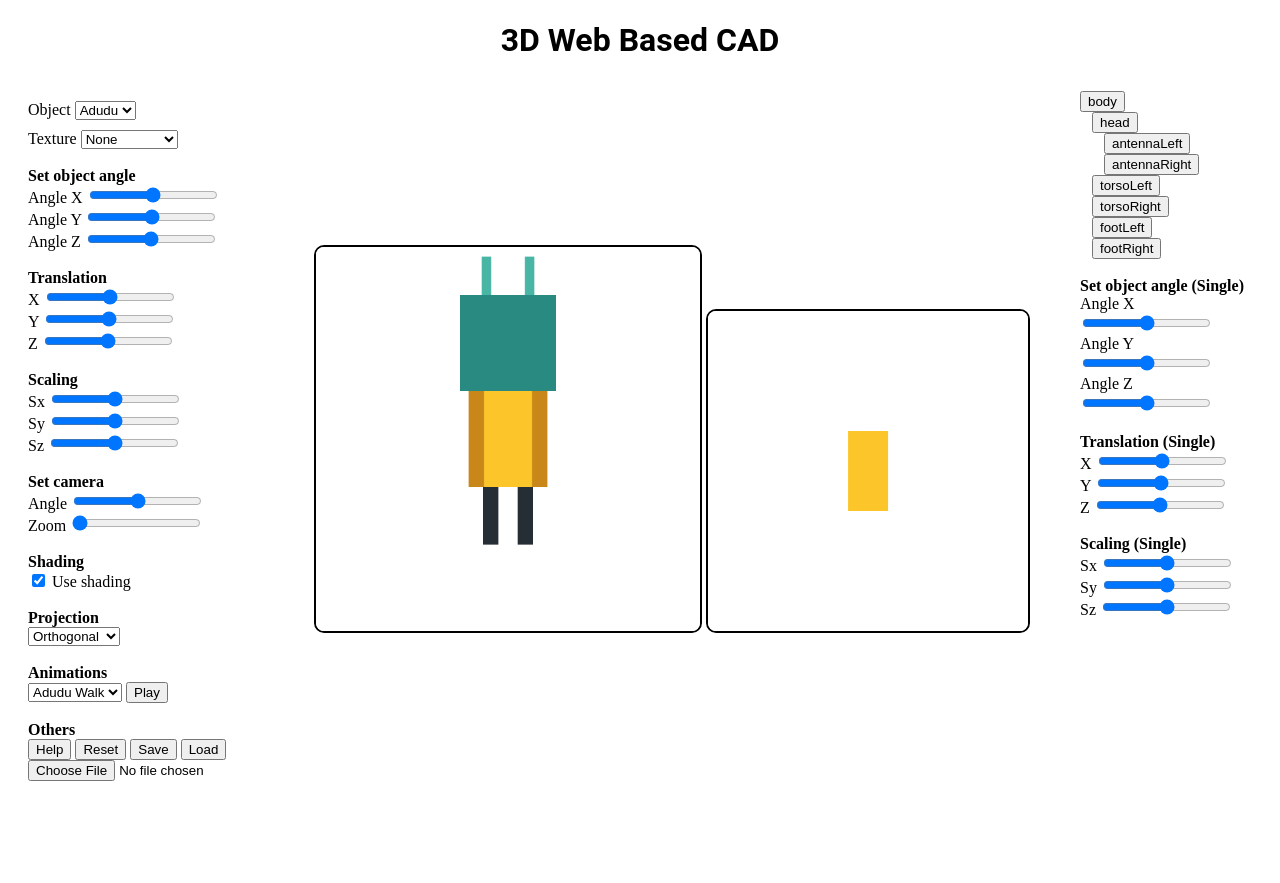
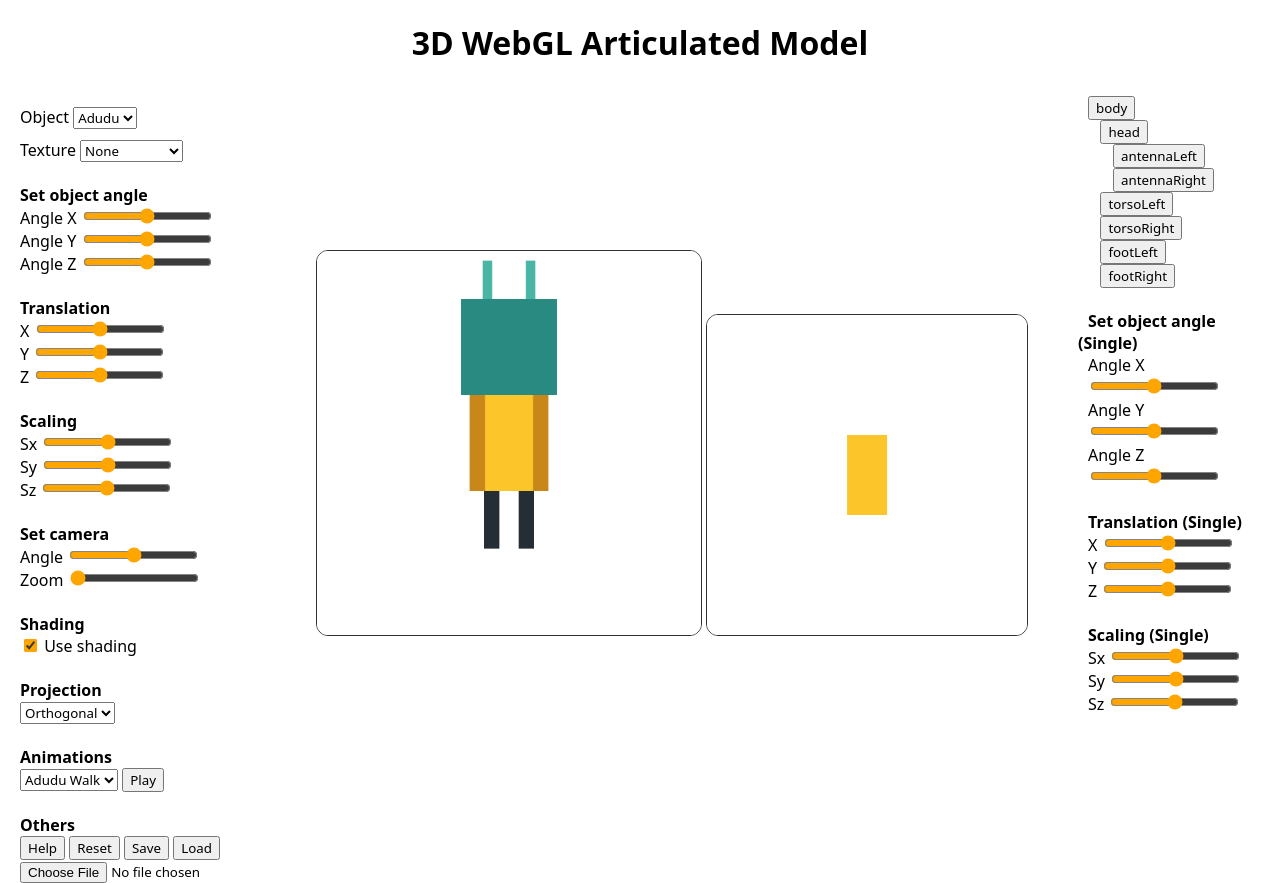
Before and after one commit to primahafiz/IF3260_Tugas3_K01_G01, a plain HTML site: page src/index.html in a window 1280 px wide. Before the commit the page ends 809 px from the top, so only its background shows below. Drawn offline with Linux system fonts and the light colour scheme; a script that the page names is missing.

Commit message:
style: dark theme

```diff
--- a/src/index.html
+++ b/src/index.html
@@ -5,14 +5,14 @@
     <meta charset="UTF-8">
     <meta http-equiv="X-UA-Compatible" content="IE=edge">
     <meta name="viewport" content="width=device-width, initial-scale=1.0">
-    <title>3D Web Based CAD</title>
+    <title>3D WebGL Articulated Model</title>
 </head>
 
 <link rel="stylesheet" href="./styles/main.css">
 
 <body>
     <div class="title">
-        <h1>3D Web Based CAD</h1>
+        <h1>3D WebGL Articulated Model</h1>
     </div>
     <div class="gui">
         <div class="toolbar left-div">
--- a/src/styles/main.css
+++ b/src/styles/main.css
@@ -1,11 +1,26 @@
-body {
+body, html {
+    font-family: system-ui, -apple-system, BlinkMacSystemFont, 'Segoe UI', Roboto, Oxygen, Ubuntu, Cantarell, 'Open Sans', 'Helvetica Neue', sans-serif;
+    padding: 0;
+    margin: 0;
+    max-width: 100%;
     min-width: 1920/2;
     min-height: 1080/2;
+    position: relative;
+    accent-color: orange;
+}
+
+input, button, select {
+    font-family: system-ui, -apple-system, BlinkMacSystemFont, 'Segoe UI', Roboto, Oxygen, Ubuntu, Cantarell, 'Open Sans', 'Helvetica Neue', sans-serif;
+}
+
+@media (prefers-color-scheme: dark) {
+    body {
+        background: #000;
+        color: #fff;
+    }
 }
 
 .title>h1 {
-    font-weight: bold;
-    font-family: 'Roboto', sans-serif;
     text-align: center;
 }
 
@@ -41,8 +56,6 @@ body {
     min-height: 700px;
     height: 22.5vw;
     width: 20vw;
-    /* border: 2px solid black; */
-    background-color: white;
 }
 
 .toolbar>* {
@@ -51,11 +64,11 @@ body {
 
 .canvas canvas {
     border: 2px solid black;
-    background-color: white;
 }
 
 #canvasAll{
-    border-radius: 10px;
+    border-radius: 12px;
+    border: #303030 solid 1px;
     min-width: 300px;
     min-height: 300px;
     height: 30vw;
@@ -64,7 +77,8 @@ body {
 }
 
 #canvasSingle{
-    border-radius: 10px;
+    border-radius: 12px;
+    border: #303030 solid 1px;
     min-width: 300px;
     min-height: 300px;
     height: 25vw;
@@ -72,7 +86,8 @@ body {
 }
 
 #canvasSubtree{
-    border-radius: 10px;
+    border-radius: 12px;
+    border: #303030 solid 1px;
     min-width: 500px;
     min-height: 500px;
     height: 25vw;
```
